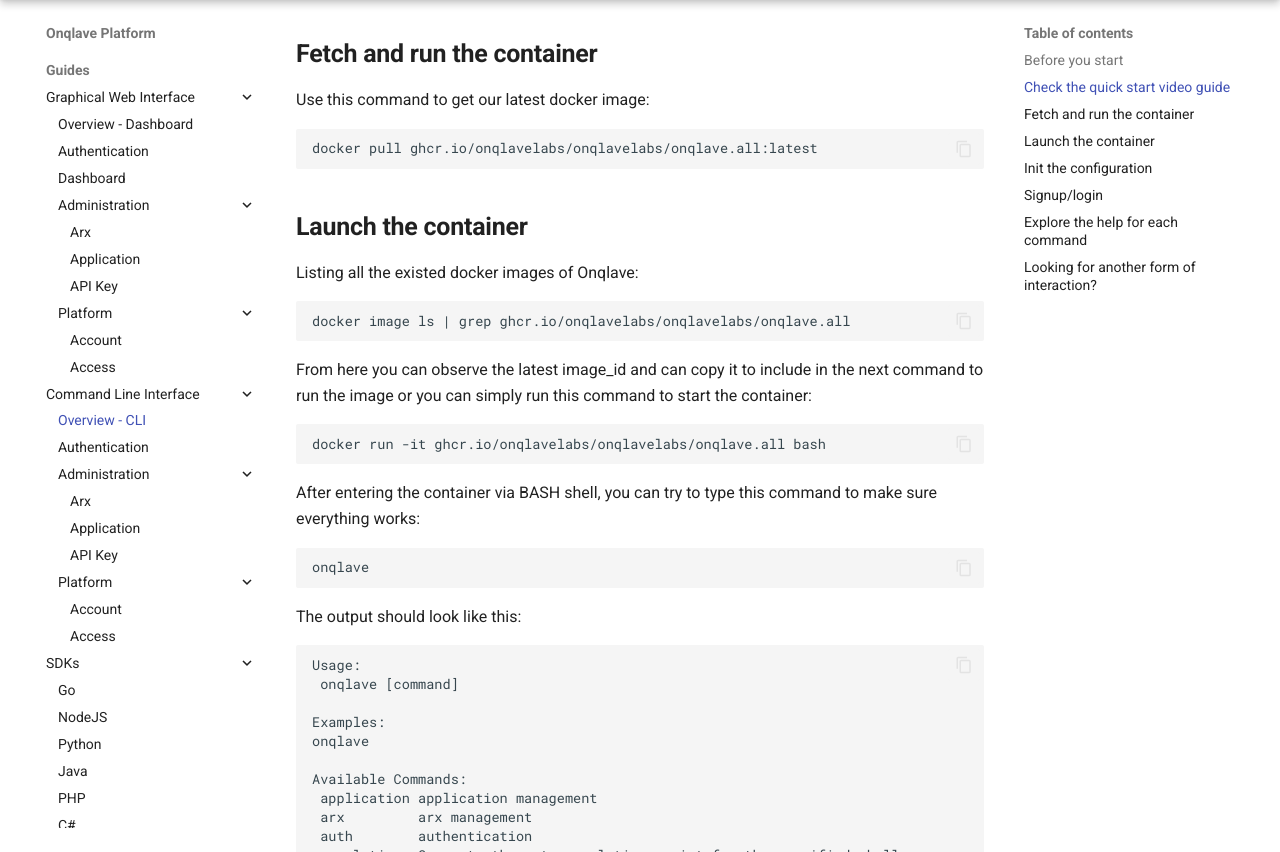
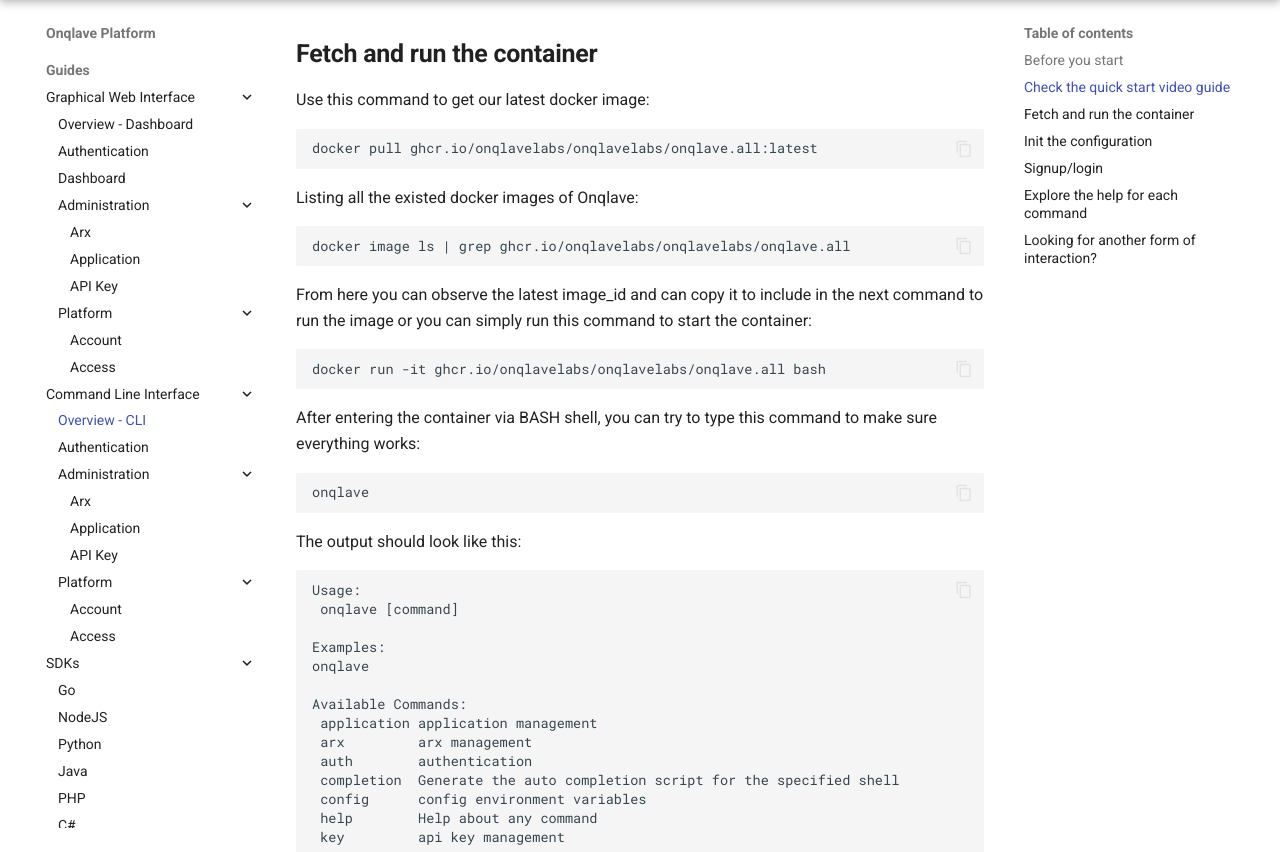
Before and after one commit to onqlavelabs/onqlave.docs, an MkDocs documentation site: the page built from docs/guides/cli-guide/overview-cli.md, in a window 1280 px wide and 900 px high, scrolled down 863 px, cut to the strip 48-900 px from the top of the window. Built offline with MkDocs 1.6.1 and Material for MkDocs 9.7.7, drawn with Linux system fonts in a browser that asks for light colours; the version menu is left out; some of the changed lines change nothing that is shown.

Commit message:
remove verbose sections
Signed-off-by: dcatonqlave <dc@onqlave.com>

````diff
--- a/docs/guides/cli-guide/overview-cli.md
+++ b/docs/guides/cli-guide/overview-cli.md
@@ -17,10 +17,6 @@
 ```
 docker pull ghcr.io/onqlavelabs/onqlavelabs/onqlave.all:latest
 ```
-<!--
-Replace **{$cli-version}** with your preferred version. We always recommend the latest version. You can check out <mark>[the list of our releases here](https://github.com/onqlavelabs/onqlave.all/pkgs/container/onqlavelabs%2Fonqlave.all)</mark> for an exact version number. -->
-
-## **Launch the container**
 
 Listing all the existed docker images of Onqlave:
 
````
